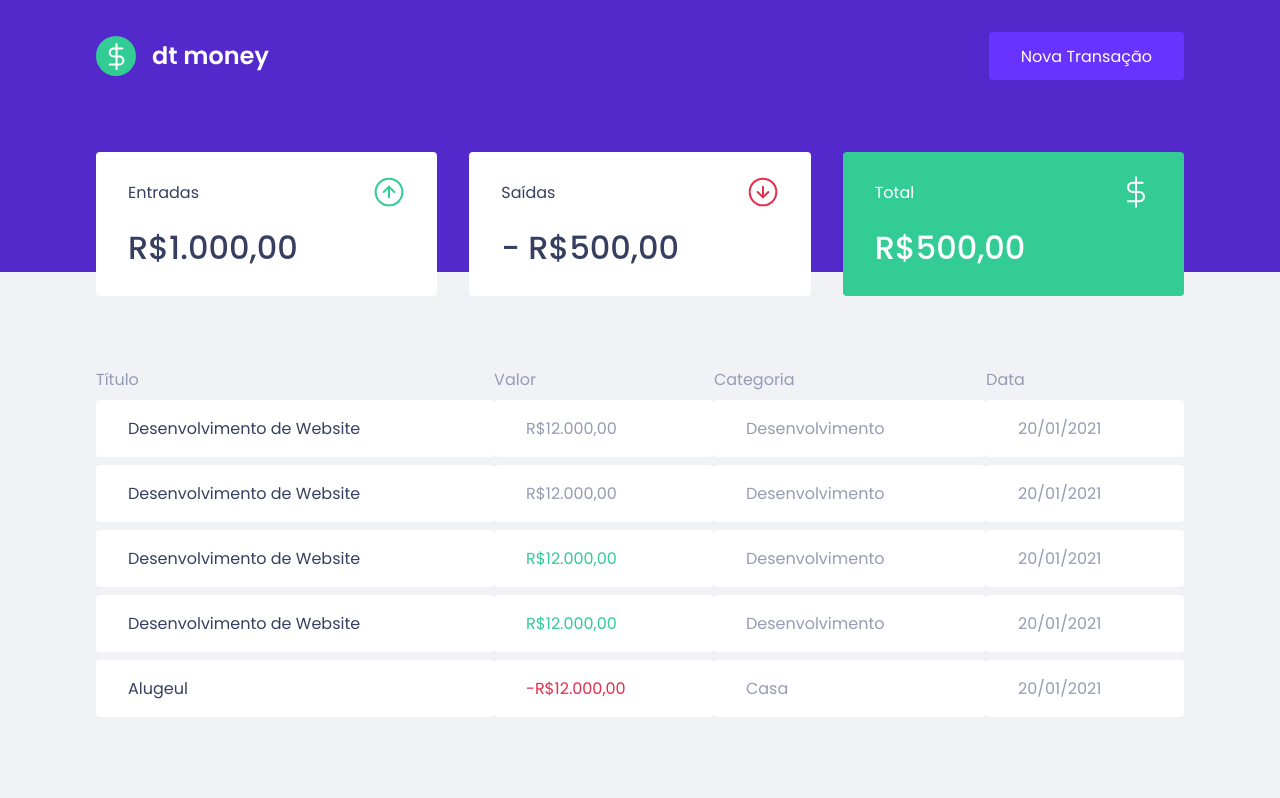
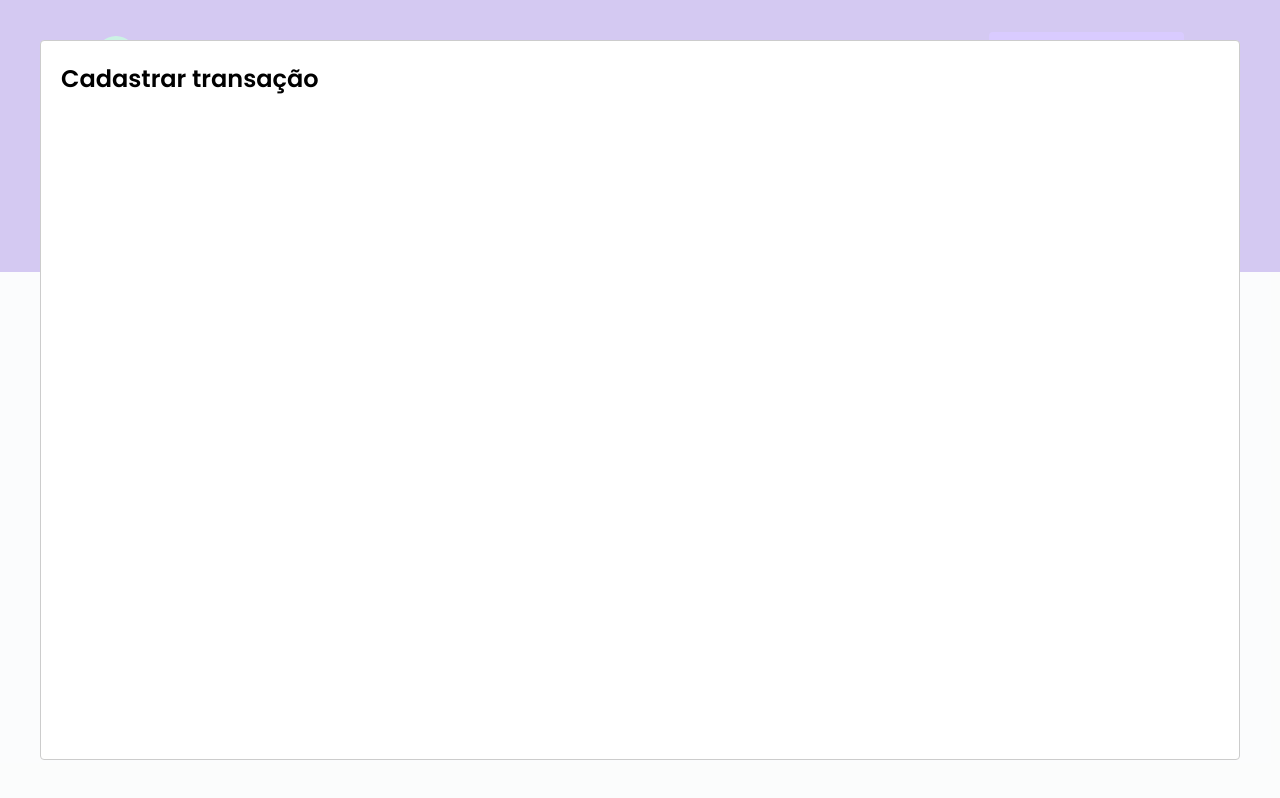
Before and after one commit to MiguelMarcola/dtmoney, a React (Create React App) app: page / in a window 1280 px wide. Both pictures are taken after a click on the button "Nova Transação". Built offline with nearby package versions, Linux system fonts and the light colour scheme; no server answers; what miragejs would draw is missing.

Commit message:
add modal

```diff
--- a/package.json
+++ b/package.json
@@ -7,6 +7,7 @@
     "miragejs": "^0.1.43",
     "react": "^17.0.2",
     "react-dom": "^17.0.2",
+    "react-modal": "^3.14.4",
     "react-scripts": "5.0.0",
     "styled-components": "^5.3.3",
     "web-vitals": "^2.1.0"
@@ -19,6 +20,7 @@
     "@types/node": "^16.7.13",
     "@types/react": "^17.0.20",
     "@types/react-dom": "^17.0.9",
+    "@types/react-modal": "^3.13.1",
     "@types/styled-components": "^5.1.20",
     "typescript": "^4.4.2"
   },
--- a/src/App.tsx
+++ b/src/App.tsx
@@ -1,12 +1,35 @@
+import Modal from "react-modal";
+import { useState } from "react";
 import { Dashboard } from "./components/Dashboard";
 import { Header } from "./components/Header"
+
+
 import { GlobalStyle } from "./styles/global"
 
+Modal.setAppElement('#root');
+
 export function App() {
+  const [isNewTransactionModalOpen, setIsNewTransactionModalOpen] = useState(false);
+
+  function handleOpenNewTransaactionModal() {
+      setIsNewTransactionModalOpen(true);
+  }
+
+  function handleCloseNewTransaactionModal() {
+      setIsNewTransactionModalOpen(false);
+  }
+
   return (
     <>
-      <Header />
+      <Header onOpenNewTransaactionModal={handleOpenNewTransaactionModal}/>
       <Dashboard />
+
+      <Modal
+          isOpen={isNewTransactionModalOpen}
+          onRequestClose={handleCloseNewTransaactionModal}
+      >
+          <h2>Cadastrar transação</h2>
+      </Modal>
       <GlobalStyle />
     </>
   );
--- a/src/components/Header/index.tsx
+++ b/src/components/Header/index.tsx
@@ -1,15 +1,23 @@
+import { useState } from 'react';
+import Modal from 'react-modal';
 import logoImg from '../../assets/logo.svg'
 import { Container, Content } from '../../styles/styles'
 
-export function Header (){
-   return (
+interface HeaderProps {
+    onOpenNewTransaactionModal: () => void;
+}
+
+export function Header ({ onOpenNewTransaactionModal }: HeaderProps){
+
+    return (
         <Container>
             <Content>
                 <img src={logoImg} alt="dt money" />
-                <button type="button">
+                <button type="button" onClick={onOpenNewTransaactionModal}>
                     Nova Transação
                 </button>
+
             </Content>
         </Container>
-   );
+    );
 }
--- a/src/components/TranscritionsTable/index.tsx
+++ b/src/components/TranscritionsTable/index.tsx
@@ -6,7 +6,7 @@
     useEffect(() => {
         api.get('transactions')
         .then(response => console.log(response.data))
-    }, [])
+    }, []);
 
     return(
         <Container>
```
Also changed, not shown: 1 other file (tests, documents, lock files or other folders).
